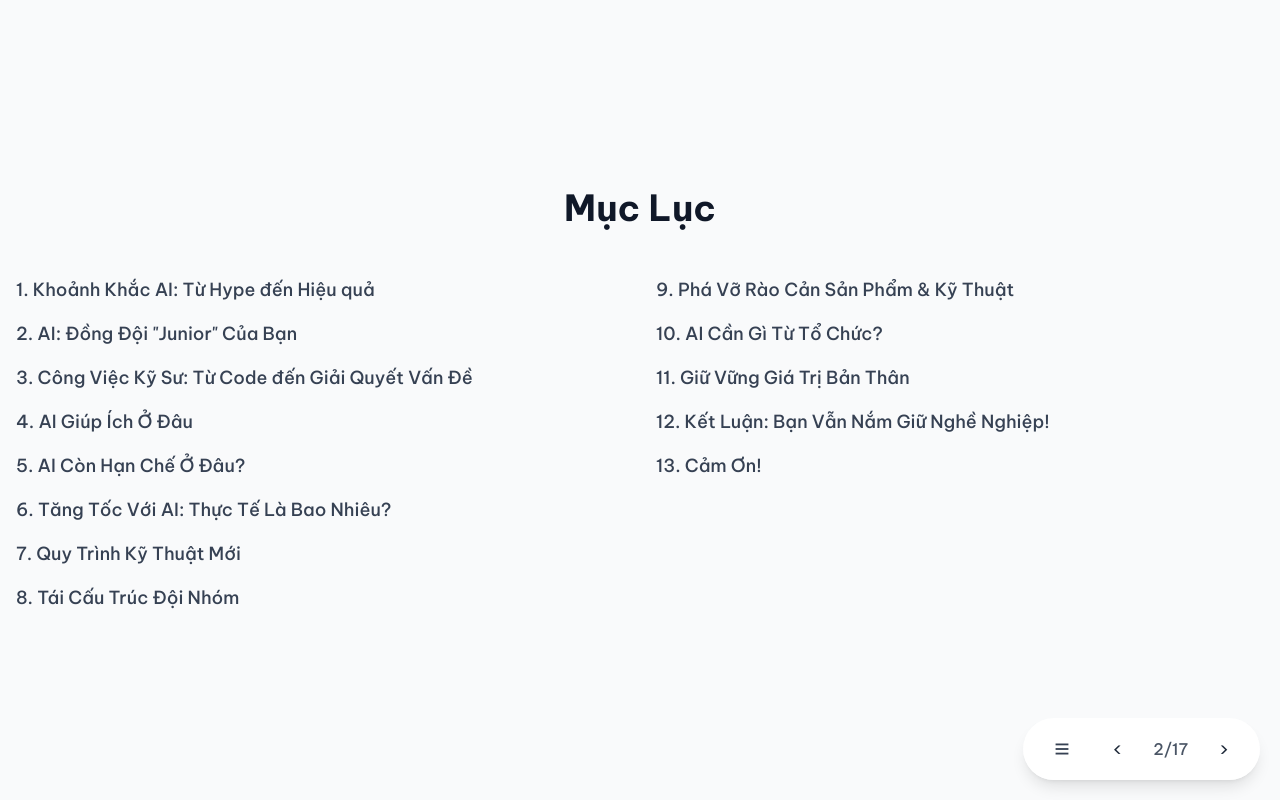
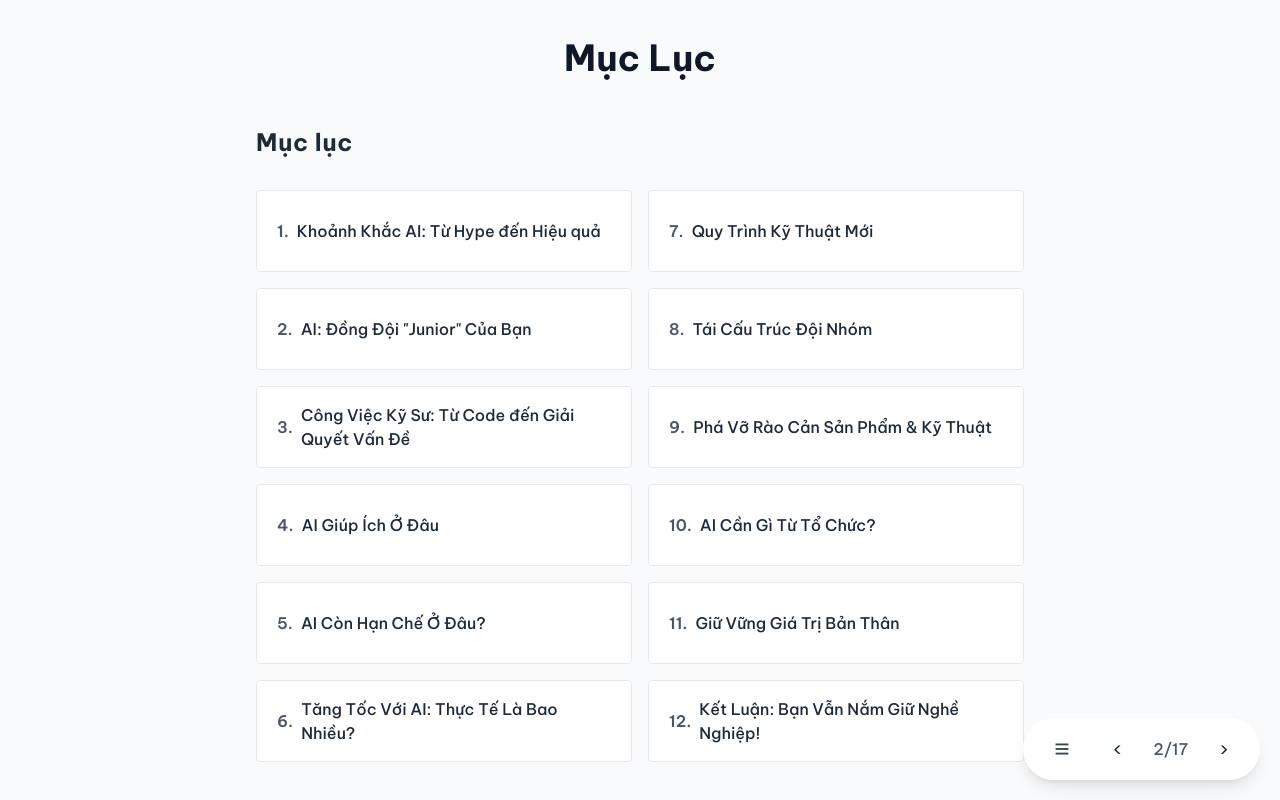
Before and after one commit to dacsang97/ai-impacts, a React (Vite) app: page /slide/0 in a window 1280 px wide. Both pictures are taken after a click on the button "Về mục lục". Built offline with nearby package versions, Linux system fonts and the light colour scheme.

Commit message:
Refactor Slide1 component to use Link for navigation, enhancing user experience. Update layout and styling for improved readability and organization of slide titles.

```diff
--- a/src/components/slides/Slide1.tsx
+++ b/src/components/slides/Slide1.tsx
@@ -1,60 +1,125 @@
-import { useNavigate } from "@tanstack/react-router";
+import { Link } from "@tanstack/react-router";
 import { SlideLayout } from "../ui/SlideLayout";
 
 export const Slide1 = () => {
-	const navigate = useNavigate();
-	const outlineItems = [
-		{ id: 2, title: "1. Khoảnh Khắc AI: Từ Hype đến Hiệu quả" },
-		{ id: 3, title: '2. AI: Đồng Đội "Junior" Của Bạn' },
-		{ id: 4, title: "3. Công Việc Kỹ Sư: Từ Code đến Giải Quyết Vấn Đề" },
-		{ id: 5, title: "4. AI Giúp Ích Ở Đâu" },
-		{ id: 7, title: "5. AI Còn Hạn Chế Ở Đâu?" },
-		{ id: 8, title: "6. Tăng Tốc Với AI: Thực Tế Là Bao Nhiêu?" },
-		{ id: 9, title: "7. Quy Trình Kỹ Thuật Mới" },
-		{ id: 10, title: "8. Tái Cấu Trúc Đội Nhóm" },
-		{ id: 11, title: "9. Phá Vỡ Rào Cản Sản Phẩm & Kỹ Thuật" },
-		{ id: 12, title: "10. AI Cần Gì Từ Tổ Chức?" },
-		{ id: 13, title: "11. Giữ Vững Giá Trị Bản Thân" },
-		{ id: 15, title: "12. Kết Luận: Bạn Vẫn Nắm Giữ Nghề Nghiệp!" },
-		{ id: 16, title: "13. Cảm Ơn!" },
-	];
-
-	const goToSlide = (slideId: number) => {
-		navigate({
-			to: "/slide/$slideId",
-			params: { slideId: String(slideId) },
-		});
-	};
+	const buttonClass =
+		"w-full text-left bg-white rounded border border-gray-200 hover:bg-orange-50 transition-colors duration-200 px-5 py-4 focus:outline-none focus:ring-2 focus:ring-orange-200 flex items-center";
 
 	return (
 		<SlideLayout title="Mục Lục" className="bg-gray-50">
-			<div className="grid md:grid-cols-2 gap-8 text-lg text-gray-700 font-medium">
-				<ul className="space-y-4">
-					{outlineItems.slice(0, 8).map((item) => (
-						<li key={item.id}>
-							<button
-								type="button"
-								onClick={() => goToSlide(item.id)}
-								className="text-left hover:text-orange-500 transition-colors duration-300 cursor-pointer"
-							>
-								{item.title}
-							</button>
-						</li>
-					))}
-				</ul>
-				<ul className="space-y-4">
-					{outlineItems.slice(8).map((item) => (
-						<li key={item.id}>
-							<button
-								type="button"
-								onClick={() => goToSlide(item.id)}
-								className="text-left hover:text-orange-500 transition-colors duration-300 cursor-pointer"
-							>
-								{item.title}
-							</button>
-						</li>
-					))}
-				</ul>
+			<div className="max-w-3xl mx-auto">
+				<h2 className="text-2xl font-bold text-gray-800 mb-8 tracking-wide">
+					Mục lục
+				</h2>
+				<div className="grid grid-cols-2 gap-4 text-base text-gray-800 font-medium auto-rows-fr">
+					{/* Hàng 1: Mục 1 và 7 */}
+					<Link
+						to="/slide/$slideId"
+						params={{ slideId: "2" }}
+						className={buttonClass}
+					>
+						<span className="text-gray-600 font-semibold mr-2">1.</span>
+						<span>Khoảnh Khắc AI: Từ Hype đến Hiệu quả</span>
+					</Link>
+					<Link
+						to="/slide/$slideId"
+						params={{ slideId: "9" }}
+						className={buttonClass}
+					>
+						<span className="text-gray-600 font-semibold mr-2">7.</span>
+						<span>Quy Trình Kỹ Thuật Mới</span>
+					</Link>
+
+					{/* Hàng 2: Mục 2 và 8 */}
+					<Link
+						to="/slide/$slideId"
+						params={{ slideId: "3" }}
+						className={buttonClass}
+					>
+						<span className="text-gray-600 font-semibold mr-2">2.</span>
+						<span>AI: Đồng Đội "Junior" Của Bạn</span>
+					</Link>
+					<Link
+						to="/slide/$slideId"
+						params={{ slideId: "10" }}
+						className={buttonClass}
+					>
+						<span className="text-gray-600 font-semibold mr-2">8.</span>
+						<span>Tái Cấu Trúc Đội Nhóm</span>
+					</Link>
+
+					{/* Hàng 3: Mục 3 và 9 */}
+					<Link
+						to="/slide/$slideId"
+						params={{ slideId: "4" }}
+						className={buttonClass}
+					>
+						<span className="text-gray-600 font-semibold mr-2">3.</span>
+						<span>Công Việc Kỹ Sư: Từ Code đến Giải Quyết Vấn Đề</span>
+					</Link>
+					<Link
+						to="/slide/$slideId"
+						params={{ slideId: "11" }}
+						className={buttonClass}
+					>
+						<span className="text-gray-600 font-semibold mr-2">9.</span>
+						<span>Phá Vỡ Rào Cản Sản Phẩm & Kỹ Thuật</span>
+					</Link>
+
+					{/* Hàng 4: Mục 4 và 10 */}
+					<Link
+						to="/slide/$slideId"
+						params={{ slideId: "5" }}
+						className={buttonClass}
+					>
+						<span className="text-gray-600 font-semibold mr-2">4.</span>
+						<span>AI Giúp Ích Ở Đâu</span>
+					</Link>
+					<Link
+						to="/slide/$slideId"
+						params={{ slideId: "12" }}
+						className={buttonClass}
+					>
+						<span className="text-gray-600 font-semibold mr-2">10.</span>
+						<span>AI Cần Gì Từ Tổ Chức?</span>
+					</Link>
+
+					{/* Hàng 5: Mục 5 và 11 */}
+					<Link
+						to="/slide/$slideId"
+						params={{ slideId: "7" }}
+						className={buttonClass}
+					>
+						<span className="text-gray-600 font-semibold mr-2">5.</span>
+						<span>AI Còn Hạn Chế Ở Đâu?</span>
+					</Link>
+					<Link
+						to="/slide/$slideId"
+						params={{ slideId: "13" }}
+						className={buttonClass}
+					>
+						<span className="text-gray-600 font-semibold mr-2">11.</span>
+						<span>Giữ Vững Giá Trị Bản Thân</span>
+					</Link>
+
+					{/* Hàng 6: Mục 6 và 12 */}
+					<Link
+						to="/slide/$slideId"
+						params={{ slideId: "8" }}
+						className={buttonClass}
+					>
+						<span className="text-gray-600 font-semibold mr-2">6.</span>
+						<span>Tăng Tốc Với AI: Thực Tế Là Bao Nhiều?</span>
+					</Link>
+					<Link
+						to="/slide/$slideId"
+						params={{ slideId: "15" }}
+						className={buttonClass}
+					>
+						<span className="text-gray-600 font-semibold mr-2">12.</span>
+						<span>Kết Luận: Bạn Vẫn Nắm Giữ Nghề Nghiệp!</span>
+					</Link>
+				</div>
 			</div>
 		</SlideLayout>
 	);
```
